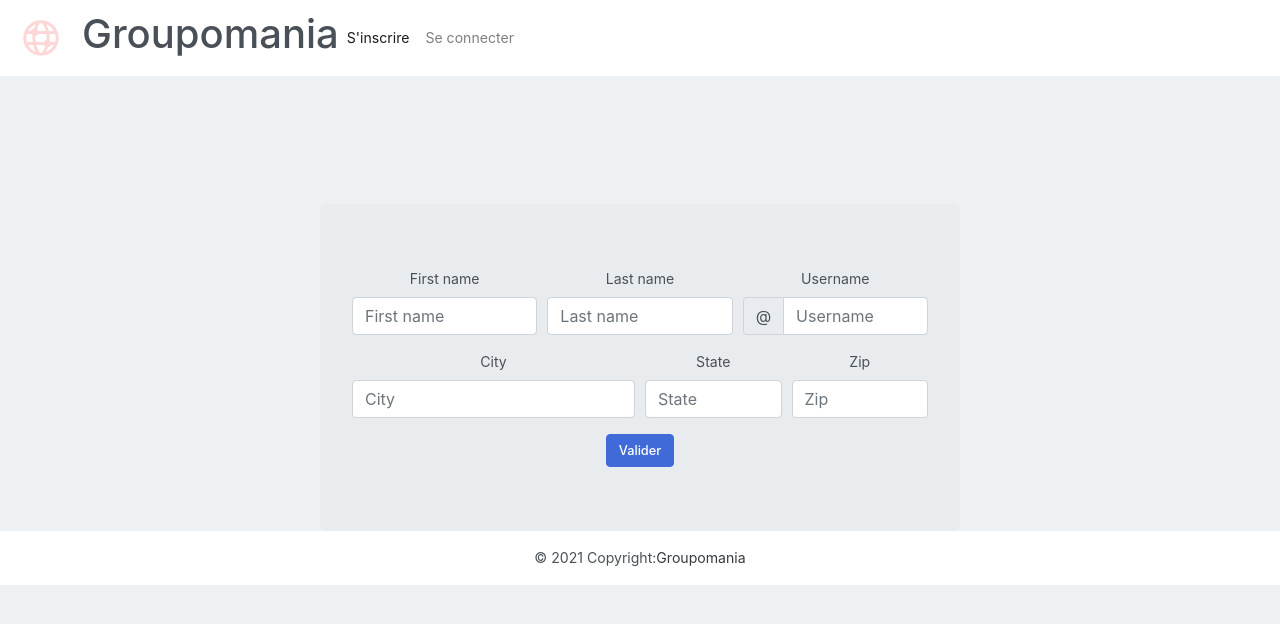
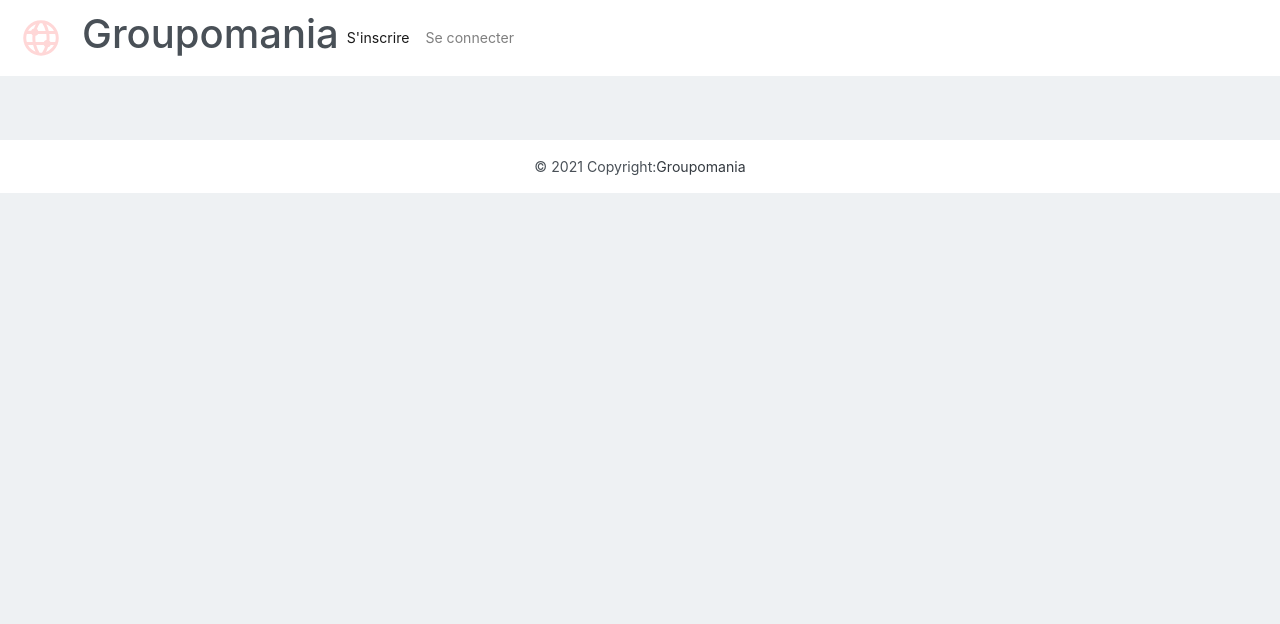
Before and after one commit to maxlestage/Maxime_LESTAGE_P7_18_10_2021, a React (Create React App) app in the folder frontend/: page / in a window 1280 px wide. Shown: the top 624 px of the page. Built offline with nearby package versions, Linux system fonts and the light colour scheme; no server answers.

Commit message:
Test des nouveaux composants

```diff
--- a/frontend/src/App.js
+++ b/frontend/src/App.js
@@ -2,14 +2,14 @@ import "./App.css";
 import Footer from "./components/Footer";
 import Header from "./components/Header";
 import Home from "./components/Home";
-import Profile from "./components/Profile";
+// import Profile from "./components/Profile";
 
 function App() {
   return (
     <div className="App">
       <Header />
       <Home />
-      <Profile />
+      {/* <Profile /> */}
       <Footer />
     </div>
   );
```
